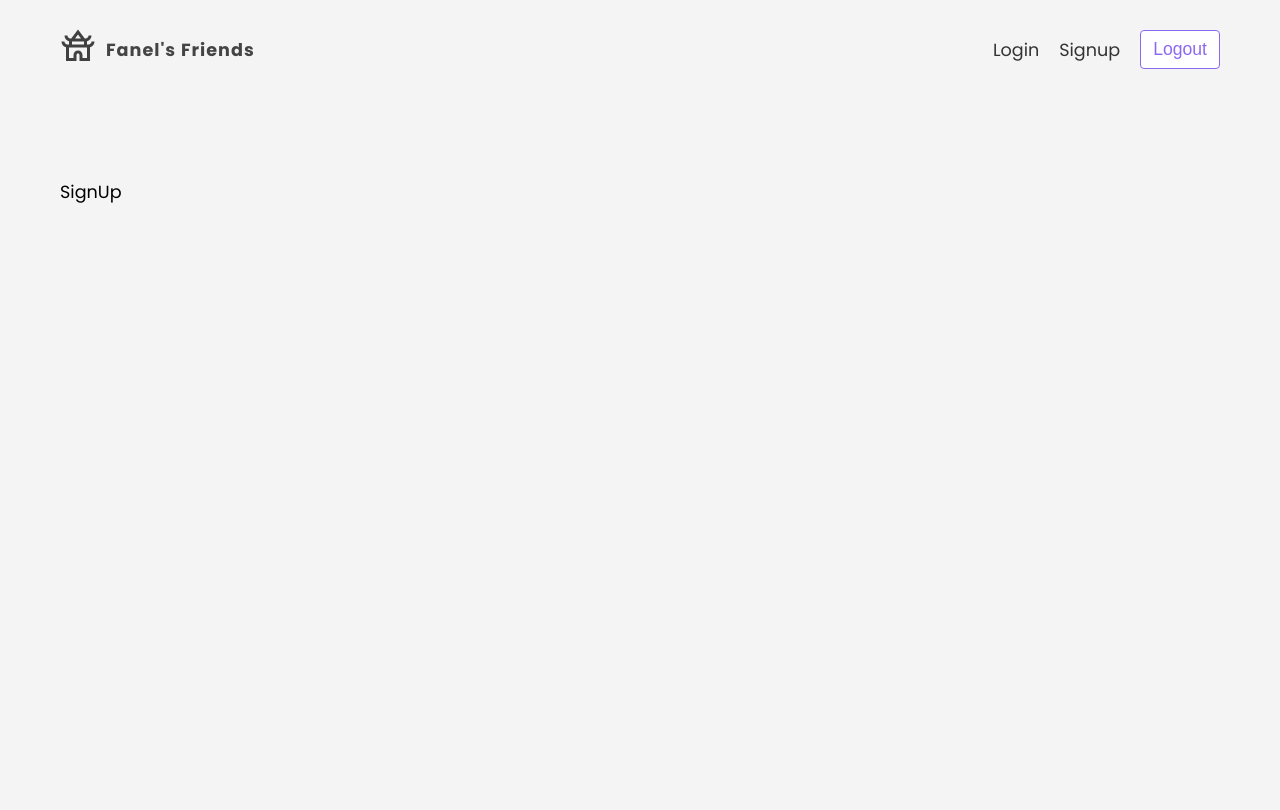
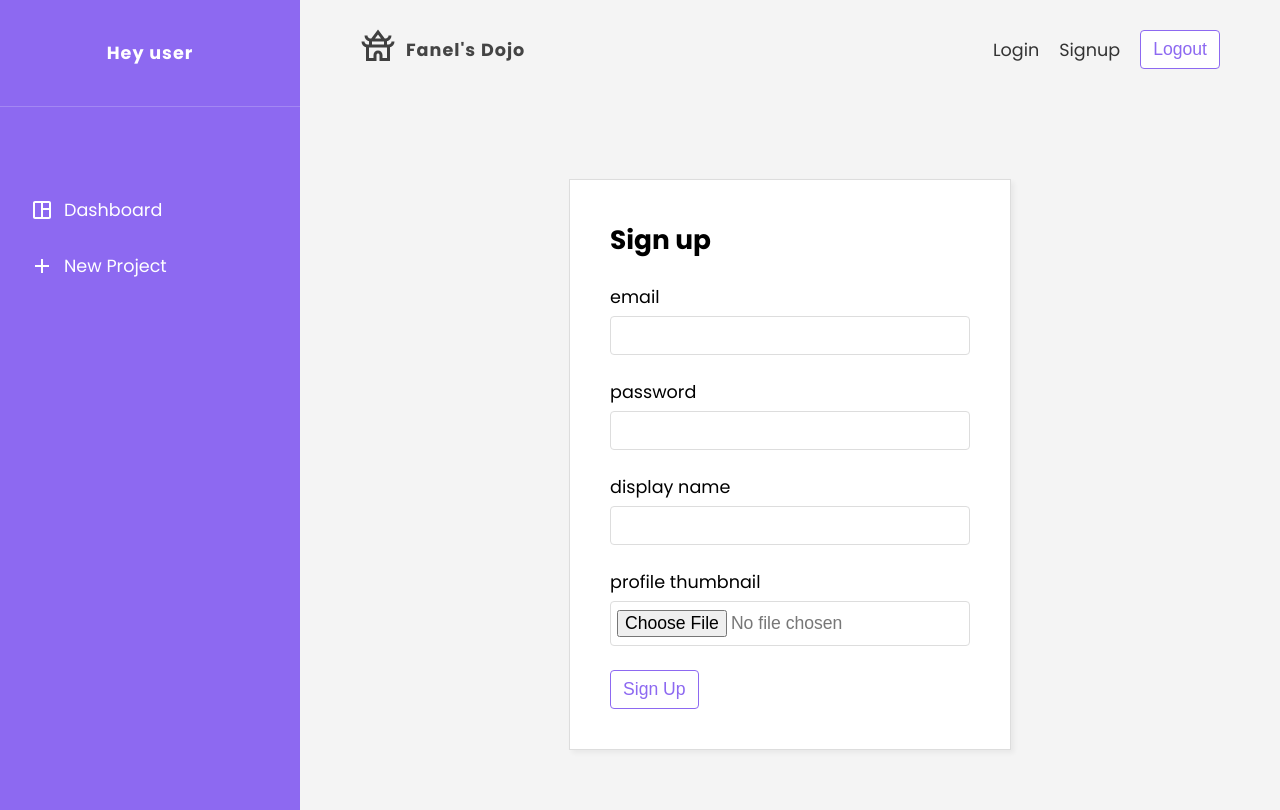
Before and after one commit to Fanel99/friends-agenda, a React (Create React App) app: page /signup in a window 1280 px wide. Built offline with nearby package versions, Linux system fonts and the light colour scheme; no server answers.

Commit message:
create signup page & signup form

```diff
--- a/src/App.js
+++ b/src/App.js
@@ -1,6 +1,7 @@
 import './App.css';
 import { BrowserRouter, Route, Switch } from 'react-router-dom';
 import Navbar from './components/Navbar';
+import Sidebar from './components/Sidebar';
 import Create from './pages/create/Create';
 // pages and components
 import Dashboard from './pages/dashboard/Dashbord';
@@ -12,6 +13,7 @@ function App() {
   return (
     <div className="App">
       <BrowserRouter>
+        <Sidebar />
         <div className="container">
           <Navbar />
           <Switch>
--- a/src/components/Navbar.js
+++ b/src/components/Navbar.js
@@ -8,7 +8,7 @@ export default function Navbar() {
       <ul>
         <li className="logo">
           <img src={Temple} alt="logo" />
-          <span>Fanel's Friends</span>
+          <span>Fanel's Dojo</span>
         </li>
         <li>
           <Link to="/login">Login</Link>
--- a/src/components/Sidebar.css
+++ b/src/components/Sidebar.css
@@ -0,0 +1,47 @@
+.sidebar {
+  width: 300px;
+  min-width: 300px;
+  background: var(--primary-color);
+  min-height: 100vh;
+  box-sizing: border-box;
+  position: relative;
+  color: #fff;
+}
+.sidebar-content {
+  position: fixed;
+  width: inherit;
+}
+.sidebar .user {
+  font-weight: bold;
+  text-align: center;
+  letter-spacing: 1px;
+  padding: 40px 30px;
+  border-bottom: 1px solid rgba(255, 255, 255, 0.2);
+}
+.sidebar .links {
+  margin-top: 80px;
+  margin-left: 20px;
+}
+.sidebar .links li {
+  margin-top: 10px;
+}
+.sidebar .links a {
+  display: flex;
+  padding: 10px;
+  text-decoration: none;
+  width: 100%;
+  color: #fff;
+  box-sizing: border-box;
+}
+.sidebar .links img {
+  margin-right: 10px;
+  filter: invert(100%);
+}
+.sidebar .links a.active {
+  color: #555;
+  background: var(--bg-color);
+  border-radius: 20px 0 0 20px;
+}
+.sidebar .links .active img {
+  filter: invert(40%);
+}
--- a/src/components/Sidebar.js
+++ b/src/components/Sidebar.js
@@ -14,7 +14,7 @@ export default function Sidebar() {
         <nav className="links">
           <ul>
             <li>
-              <NavLink to="/">
+              <NavLink exact to="/">
                 <img src={DashboardIcon} alt="dashboard" />
                 <span>Dashboard</span>
               </NavLink>
--- a/src/firebase/config.js
+++ b/src/firebase/config.js
@@ -1,5 +1,6 @@
 import 'firebase/firestore';
 import 'firebase/auth';
+import 'firebase/storage';
 import firebase from 'firebase/app';
 
 const firebaseConfig = {
@@ -18,8 +19,9 @@ firebase.initializeApp(firebaseConfig);
 
 const projectFirestore = firebase.firestore();
 const projectAuth = firebase.auth();
+const projectStorage = firebase.storage();
 
 // timestamp
 const timestamp = firebase.firestore.Timestamp;
 
-export { projectAuth, projectFirestore, timestamp };
+export { projectAuth, projectFirestore, projectStorage, timestamp };
--- a/src/pages/signup/Signup.css
+++ b/src/pages/signup/Signup.css
@@ -0,0 +1,8 @@
+.auth-form {
+  max-width: 360px;
+  margin: 60px auto;
+  padding: 40px;
+  border: 1px solid #ddd;
+  box-shadow: 3px 3px 5px rgba(0, 0, 0, 0.05);
+  background: #fff;
+}
--- a/src/pages/signup/Signup.js
+++ b/src/pages/signup/Signup.js
@@ -1,5 +1,76 @@
 import './Signup.css';
+import { useState } from 'react';
 
 export default function Signup() {
-  return <div>SignUp</div>;
+  const [email, setEmail] = useState('');
+  const [password, setPassword] = useState('');
+  const [displayName, setDisplayName] = useState('');
+  const [thumbnail, setThumbnail] = useState(null);
+  const [thumbnailError, setThumbnailError] = useState(null);
+
+  const handleSubmit = (e) => {
+    e.preventDefault();
+    console.log(email, password, displayName, thumbnail);
+  };
+
+  const handleFileChange = (e) => {
+    setThumbnail(null);
+
+    let selected = e.target.files[0];
+    console.log(selected);
+
+    if (!selected) {
+      setThumbnailError('Please select a file');
+      return;
+    }
+    if (!selected.type.includes('image')) {
+      setThumbnailError('Selected file must be an image');
+      return;
+    }
+    if (selected.size > 100000) {
+      setThumbnailError('Image size file must be less than 100kb');
+      return;
+    }
+    setThumbnailError(null);
+    setThumbnail(selected);
+    console.log('thumbnail updated');
+  };
+  return (
+    <form className="auth-form" onSubmit={handleSubmit}>
+      <h2>Sign up</h2>
+      <label>
+        <span>email</span>
+        <input
+          type="email"
+          required
+          value={email}
+          onChange={(e) => setEmail(e.target.value)}
+        />
+      </label>
+      <label>
+        <span>password</span>
+        <input
+          type="password"
+          required
+          value={password}
+          onChange={(e) => setPassword(e.target.value)}
+        />
+      </label>
+      <label>
+        <span>display name</span>
+        <input
+          type="text"
+          required
+          value={displayName}
+          onChange={(e) => setDisplayName(e.target.value)}
+        />
+      </label>
+      <label>
+        <span>profile thumbnail</span>
+        <input type="file" required onChange={handleFileChange} />
+        {thumbnailError && <div className="error">{thumbnailError} </div>}
+      </label>
+      <button className="btn">Sign Up</button>
+    </form>
+  );
 }
```
